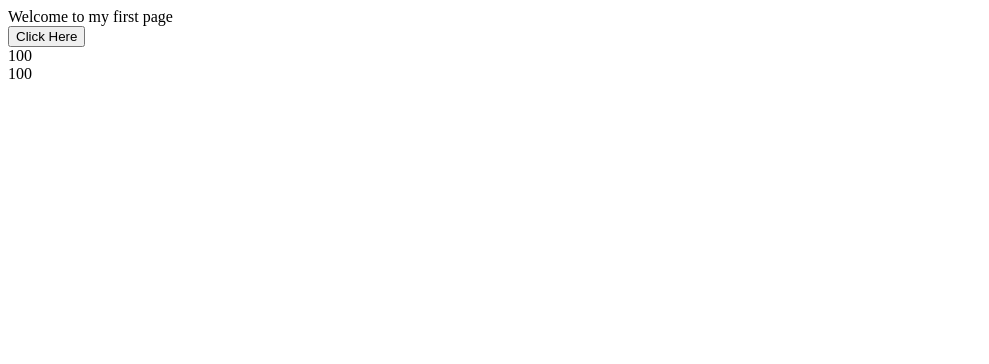
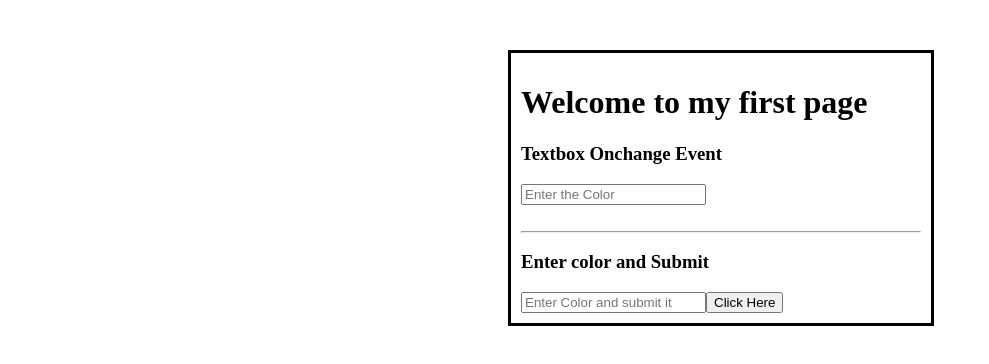
Before and after one commit to ramsankar2022/ReactCourse, a React (Create React App) app: page / in a window 1280 px wide. Shown: the top 364 px of the page, without its empty margins (0-989 px from the left). Built offline with nearby package versions, Linux system fonts and the light colour scheme.

Commit message:
State Variable Assignment Changes - StateVariables branch

```diff
--- a/src/App.js
+++ b/src/App.js
@@ -1,9 +1,22 @@
-import FirstPage from './Components/Firstpage';
+import FirstPage from "./Components/Firstpage";
+import StateVariables from "./Components/StateVariables";
 
 function App() {
   return (
-    <div className="App">
+    <div
+      className="App"
+      style={{
+        marginLeft: 500,
+        marginTop: 50,
+        borderColor: "black",
+        borderStyle: "solid",
+        padding:10,
+        width:400,
+        textAlign:"left"
+      }}
+    >
       <FirstPage />
+      <StateVariables />
     </div>
   );
 }
--- a/src/Components/Firstpage.js
+++ b/src/Components/Firstpage.js
@@ -1,32 +1,11 @@
 import React from "react";
 
-let a = 100;
-let b = 100;
-
 export default class FirstPage extends React.Component {
-  bgFormat = {
-    backgroundColor: "#fffff",
-  };
-
-  showContent = () => {
-    a = a + 200;
-    b = b + 500;
-    console.log(a);
-    console.log(b);
-  };
 
   render() {
     return (
-
-      <div style={this.bgFormat}>
-        Welcome to my first page
-        <div>
-          <button onClick={this.showContent}>Click Here</button>
-        </div>
-        {a}
-        <br />
-        {b}
-        <br />
+      <div >
+        <h1>Welcome to my first page </h1>
       </div>
     );
   }
--- /dev/null
+++ b/src/Components/StateVariables.js
@@ -0,0 +1,76 @@
+import React from "react";
+
+class StateVariables extends React.Component {
+  state = {
+    color1: "",
+    color2: "",
+  };
+
+  handleChange = (e) => {
+    this.setState({
+      color1: e.target.value,
+    });
+  };
+
+  render() {
+    let inpColor = "";
+
+    return (
+      <>
+        <div
+          style={{
+            width: 500,
+            border: 1,
+            borderColor: "black",
+            borderRadius: 0.5,
+          }}
+        >
+          <div>
+            <h3>Textbox Onchange Event</h3>
+            <div style={{ backgroundColor: this.state.color1, width: 400 }}>
+              <input
+                type="text"
+                name="username"
+                placeholder="Enter the Color"
+                onChange={this.handleChange}
+              />
+            </div>
+            <div style={{ backgroundColor: this.state.color1 }}></div>
+          </div>
+        </div>
+        <br />
+        <hr />
+        <div
+          style={{
+            width: 500,
+            border: 1,
+            borderColor: "grey",
+            borderRadius: 0.5,
+          }}
+        >
+          <div>
+            <h3>Enter color and Submit </h3>
+            <div style={{ backgroundColor: this.state.color2, width: 400 }}>
+              <input
+                type="text"
+                name="user"
+                placeholder="Enter Color and submit it"
+                onChange={(e) => {
+                  inpColor = e.target.value;
+                }}
+              />
+              <button
+                name="submit"
+                onClick={(e) => this.setState({ color2: inpColor })}
+              >
+                Click Here
+              </button>
+            </div>
+          </div>
+        </div>
+      </>
+    );
+  }
+}
+
+export default StateVariables;
--- a/src/index.js
+++ b/src/index.js
@@ -10,7 +10,4 @@ root.render(
   </React.StrictMode>
 );
 
-// If you want to start measuring performance in your app, pass a function
-// to log results (for example: reportWebVitals(console.log))
-// or send to an analytics endpoint. Learn more: https://bit.ly/CRA-vitals
 reportWebVitals();
```
